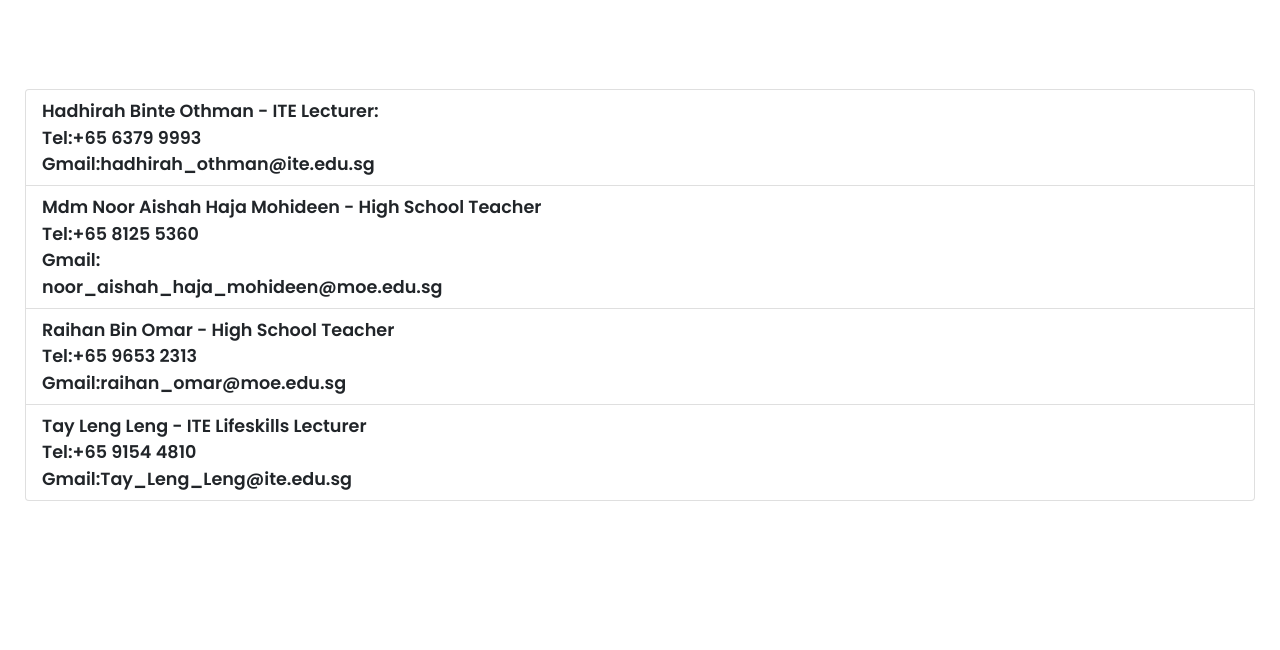
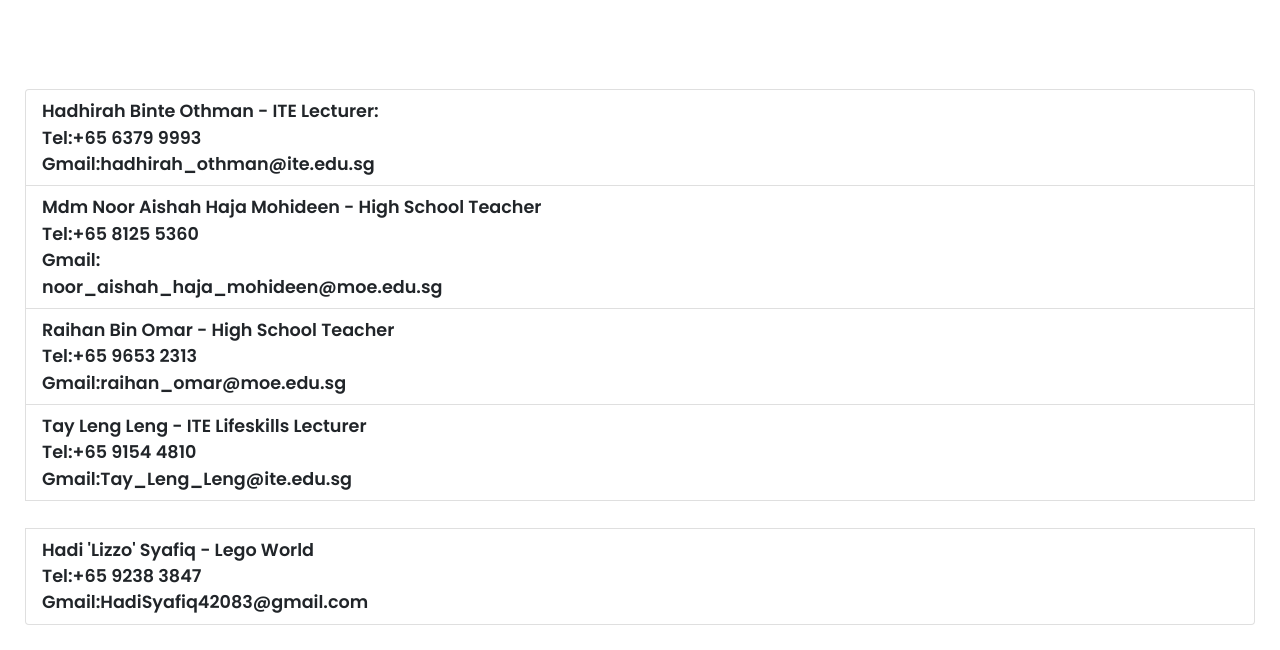
Before and after one commit to Bilal-Firfire/myPortfolio, a plain HTML site: page testimonial.html in a window 1280 px wide. Shown: the part 232-882 px from the top of the page. Before the commit the page ends 800 px from the top, so only its background shows below. Drawn offline with nearby package versions, Linux system fonts and the light colour scheme.

Commit message:
Update testimonial.html

```diff
--- a/testimonial.html
+++ b/testimonial.html
@@ -57,7 +57,11 @@
         Gmail:raihan_omar@moe.edu.sg</li>
         <li class="list-group-item">Tay Leng Leng - ITE Lifeskills Lecturer<br>
         Tel:+65 9154 4810<br>
-        Gmail:Tay_Leng_Leng@ite.edu.sg</li>
+        Gmail:Tay_Leng_Leng@ite.edu.sg</li><br>
+         <li class="list-group-item">Hadi 'Lizzo' Syafiq - Lego World<br>
+        Tel:+65 9238 3847<br>
+        Gmail:HadiSyafiq42083@gmail.com</li>
+
     </ul>
 </div>
 </div>
```
